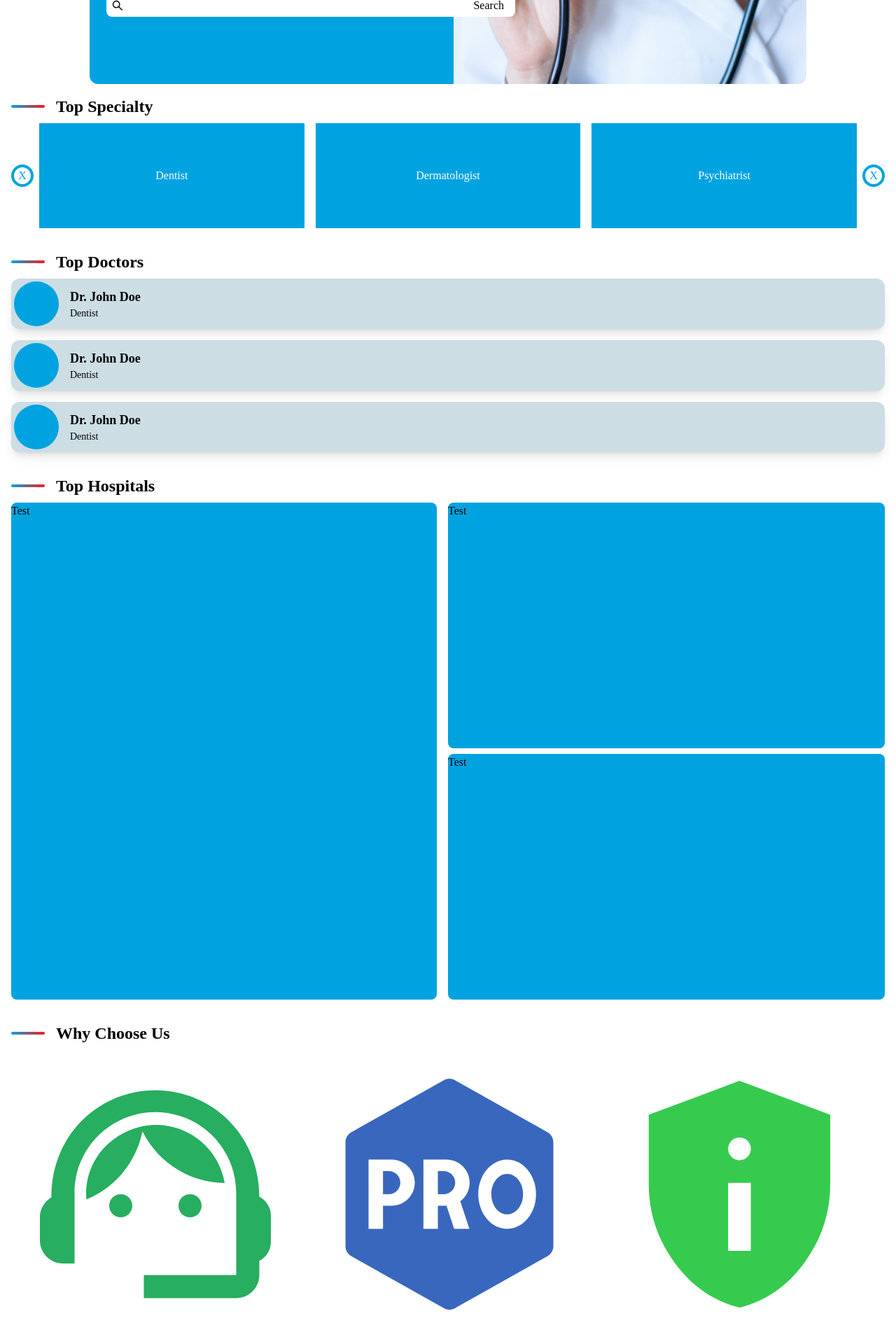
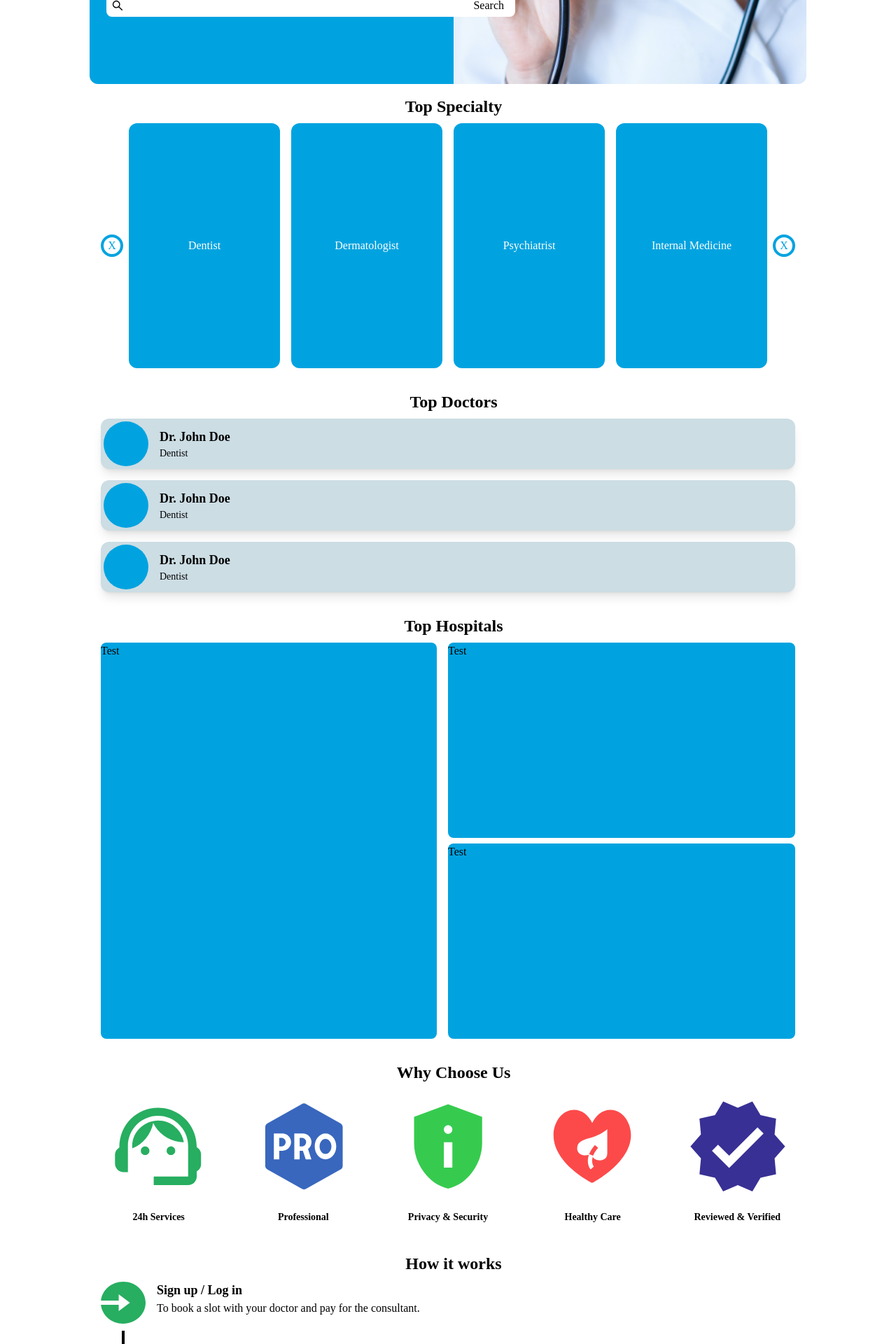
Before and after one commit to chatchatabc/healthhealthabc-frontend, a Next.js app in the folder end-customer/: page / in a window 1280 px wide. Shown: the part 320-2240 px from the top of the page at 70% size. Built offline with nearby package versions, Linux system fonts and the light colour scheme.

Commit message:
improvements: implemented some responsive design for desktop

```diff
--- a/end-customer/src/app/page.tsx
+++ b/end-customer/src/app/page.tsx
@@ -1,13 +1,11 @@
 "use client";
 
 import React from "react";
-import { UserOutlined, AudioOutlined, SearchOutlined } from "@ant-design/icons";
+import { UserOutlined, SearchOutlined } from "@ant-design/icons";
 import { Input } from "antd";
 import Section from "@/components/Section";
 
 function Home() {
-  const { Search } = Input;
-
   const testRef = React.useRef<HTMLUListElement>(null);
 
   const topSpecialties = [
@@ -94,7 +92,7 @@ function Home() {
       {/* Desktop Search Section */}
       <section className="px-4 lg:px-8">
         {/* Container */}
-        <div className="hidden h-96 relative max-w-5xl mx-auto rounded-xl overflow-hidden lg:flex">
+        <div className="hidden h-96 relative mx-auto max-w-5xl rounded-xl overflow-hidden lg:flex">
           {/* Left */}
           <div className="bg-[#00A3E0] flex-1 py-24 px-2 flex flex-col justify-between">
             <h2 className="text-3xl font-medium">
@@ -157,9 +155,9 @@ function Home() {
             {topSpecialties.map((specialty) => (
               <li
                 key={specialty}
-                className="snap-start w-1/3 shrink-0 px-2 grid"
+                className="snap-start w-1/3 shrink-0 px-2 grid lg:w-1/4"
               >
-                <div className="bg-[#00A3E0] grid place-items-center min-h-[150px] h-full">
+                <div className="bg-[#00A3E0] grid place-items-center min-h-[150px] h-full lg:rounded-xl lg:min-h-[350px]">
                   <figure className="text-white">
                     <figcaption>
                       <h3 className="text-center">{specialty}</h3>
@@ -221,9 +219,9 @@ function Home() {
 
       {/* Why Choose Us Section */}
       <Section sectionTitle="Why Choose Us">
-        <ul className="flex justify-center flex-wrap">
+        <ul className="flex justify-center flex-wrap md:justify-between">
           {whyChooseUs.map((item, index) => (
-            <li className="w-1/3 p-2" key={index + item.name}>
+            <li className="w-1/3 p-2 md:w-1/6" key={index + item.name}>
               <figure className="space-y-4 flex flex-col items-center">
                 <img
                   className="w-full aspect-square"
--- a/end-customer/src/components/Section.tsx
+++ b/end-customer/src/components/Section.tsx
@@ -8,9 +8,9 @@ function Section({
   sectionTitle: string;
 }) {
   return (
-    <section className="p-4 space-y-2 container mx-auto">
-      <header className="flex items-center space-x-4">
-        <div className="h-1 rounded-full bg-gradient-to-r from-[#00A3E0] to-[#F81B1B] w-12"></div>
+    <section className="p-4 space-y-2 max-w-5xl mx-auto">
+      <header className="flex items-center space-x-4 lg:justify-center">
+        <div className="h-1 rounded-full bg-gradient-to-r from-[#00A3E0] to-[#F81B1B] w-12 lg:hidden"></div>
         <h2 className="text-2xl font-bold">{sectionTitle}</h2>
       </header>
       {children}
```
